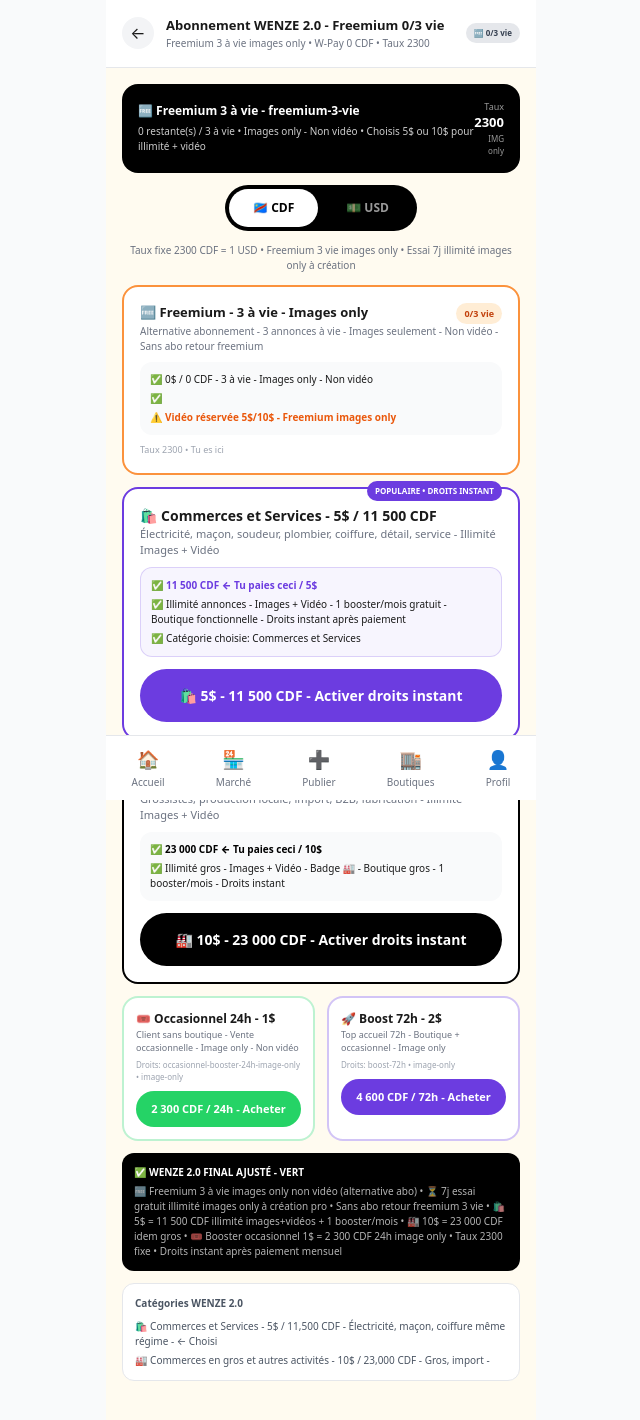
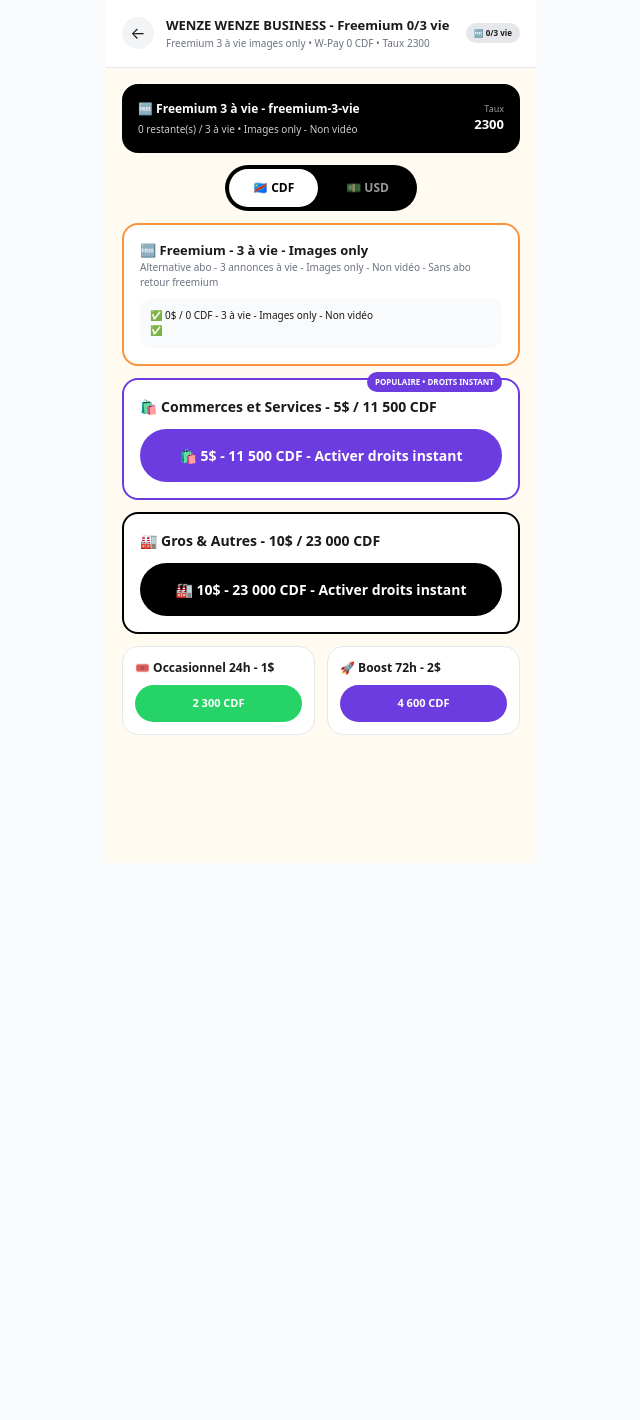
Before and after one commit to kongolokelvin47-cmd/Wenze-pwa, a Next.js app: page /abonnement in a window 1280 px wide. Shown: the top 1420 px of the page, without its empty margins (319-959 px from the left). After the commit the page ends 863 px from the top, so only its background shows below. Built offline with nearby package versions, Linux system fonts and the light colour scheme.

Commit message:
Refactor AbonnementPage for improved state management
Updated AbonnementPage to include 'joursRestants' in limit state and modified payment confirmation logic. Enhanced user feedback messages and adjusted component structure for clarity.

```diff
--- a/app/abonnement/page.tsx
+++ b/app/abonnement/page.tsx
@@ -1,13 +1,13 @@
 "use client";
-import { useState, useEffect } from "react";
+import { useState, useEffect, Suspense } from "react";
 import Link from "next/link";
 import { useSearchParams } from "next/navigation";
-import { FORMULES, PUBS, TAUX_CDF, handlePaiement, verifierAbonnement, checkFreemiumWenze, getSoldeWPay, toCDFString } from "@/lib/paiement";
+import { FORMULES, PUBS, TAUX_CDF, handlePaiement, verifierAbonnement, getSoldeWPay } from "@/lib/paiement";
 import { CATEGORIES_WENZE, getCategorieById, normalizeCategorie, getPrixByCategorie } from "@/lib/categories";
 
 export const dynamic = 'force-dynamic';
 
-export default function AbonnementPage() {
+function AbonnementContent() {
   const searchParams = useSearchParams();
   const catFromUrl = normalizeCategorie(searchParams.get("cat") || searchParams.get("categorie") || "");
   const [ab, setAb] = useState<any>(null);
@@ -26,7 +26,7 @@ export default function AbonnementPage() {
       setUser(u);
       const v = verifierAbonnement();
       setAb(v);
-      setLimit({ count: v.count, annoncesRestantes: v.annoncesRestantes, message: v.message, isEssai7j: v.isEssai7j, isFreemium: v.isFreemium, isPaye: v.isPaye, media: v.media, droits: v.droits });
+      setLimit({ count: v.count, annoncesRestantes: v.annoncesRestantes, message: v.message, isEssai7j: v.isEssai7j, isFreemium: v.isFreemium, isPaye: v.isPaye, media: v.media, droits: v.droits, joursRestants: v.joursRestants });
       setSolde(getSoldeWPay());
       const saved = localStorage.getItem("wenze_devise_choisie") as any;
       if(saved) setDevise(saved);
@@ -37,49 +37,36 @@ export default function AbonnementPage() {
     const f: any = (FORMULES as any)[type] || (PUBS as any)[type];
     if (!f) return;
     setShowConfirm({
-      type,
-      titre: f.nom,
-      prixUSD: f.prixUSD,
-      prixCDF: f.prixCDF,
+      type, titre: f.nom, prixUSD: f.prixUSD, prixCDF: f.prixCDF,
       prix: `${f.prixUSD}$ / ${f.prixCDF.toLocaleString("fr-FR")} CDF`,
-      duree: f.duree,
-      limite: f.limite,
-      badge: f.badge,
-      categorie: f.categorie,
-      droits: f.droits,
-      media: f.media,
+      duree: f.duree, limite: f.limite, badge: f.badge, categorie: f.categorie, droits: f.droits, media: f.media,
     });
   }
 
   function confirmerPaiement() {
     if (!showConfirm) return;
-    const symbole = devise === "USD" ? "$" : "CDF";
-    const res: any = handlePaiement(showConfirm.type, symbole as any);
+    const res: any = handlePaiement(showConfirm.type, devise === "USD" ? "$" : "CDF");
     if (res && res.success) {
       localStorage.setItem("wenze_devise_choisie", devise);
       setSuccess({...res.confirmation, devisePayee: devise, droits: res.droits, media: res.media});
       setShowConfirm(null);
-      setAb(verifierAbonnement());
       const v = verifierAbonnement();
-      setLimit({ count: v.count, annoncesRestantes: v.annoncesRestantes, message: v.message, isEssai7j: v.isEssai7j, isFreemium: v.isFreemium, isPaye: v.isPaye, media: v.media, droits: v.droits });
+      setAb(v);
+      setLimit({ count: v.count, annoncesRestantes: v.annoncesRestantes, message: v.message, isEssai7j: v.isEssai7j, isFreemium: v.isFreemium, isPaye: v.isPaye, media: v.media, droits: v.droits, joursRestants: v.joursRestants });
       setSolde(getSoldeWPay());
-      setToast(`✅ ${res.confirmation.formule} activé en ${devise} - ${res.droits} - Droits instant!`);
+      setToast(`✅ ${res.confirmation.formule} activé en ${devise} - Droits instant!`);
       setTimeout(() => setToast(""), 3500);
     } else {
-      setToast("❌ " + (res.error || "Erreur paiement"));
-      setTimeout(() => setToast(""), 2500);
+      setToast("❌ " + (res.error || "Erreur")); setTimeout(() => setToast(""), 2500);
     }
   }
 
   const wa = (()=>{ try{ const u=JSON.parse(localStorage.getItem("wenze_user")||"{}"); return (u.ownerWhatsapp||u.whatsapp||"").toString().replace(/[^0-9]/g,""); } catch{ return ""; } })();
-
   const currentCat = getCategorieById(catFromUrl || user?.categorieId || "commerces-services");
-  const prixCurrent = getPrixByCategorie(currentCat?.id || "commerces-services");
 
   return (
     <div className="max-w-[430px] mx-auto bg-[#FFFBF0] min-h-screen pb-28 relative">
       {toast && <div className="fixed top-4 left-1/2 -translate-x-1/2 z-[100] bg-black text-white px-4 py-3 rounded-full text-[11px] font-bold shadow-xl max-w-[90%] text-center">{toast}</div>}
-
       {showConfirm && (
         <div className="fixed inset-0 z-50 bg-black/60 flex items-center justify-center p-4">
           <div className="bg-white rounded-2xl p-5 w-full max-w-[360px]">
@@ -90,11 +77,9 @@ export default function AbonnementPage() {
               <button onClick={()=> setDevise("USD")} className={`px-4 py-2 rounded-full text-[11px] font-black ${devise==="USD"?"bg-white text-black":"text-white/60"}`}>💵 USD</button>
             </div>
             <div className="mt-3 bg-gray-50 rounded-xl p-3 text-[11px] space-y-1">
-              <p><b>Prix:</b> <span className={devise==="CDF"?"text-[#6C3CE0] font-black":""}>{showConfirm.prixCDF.toLocaleString("fr-FR")} CDF</span> / <span className={devise==="USD"?"text-[#6C3CE0] font-black":""}>{showConfirm.prixUSD}$</span></p>
+              <p><b>Prix:</b> {showConfirm.prixCDF.toLocaleString("fr-FR")} CDF / {showConfirm.prixUSD}$</p>
               <p><b>Droits:</b> {showConfirm.droits}</p>
-              <p><b>Média:</b> {showConfirm.media==="image-only" ? "🖼️ Images only - Non vidéo (freemium)" : "🖼️🎥 Images + Vidéo (payant)"}</p>
-              <p><b>Durée:</b> {showConfirm.duree} • Taux fixe {TAUX_CDF}</p>
-              <p><b>Solde:</b> {solde.toLocaleString("fr-FR")} CDF</p>
+              <p><b>Durée:</b> {showConfirm.duree} • Taux {TAUX_CDF}</p>
             </div>
             <div className="grid grid-cols-2 gap-2 mt-4">
               <button onClick={()=> setShowConfirm(null)} className="bg-gray-100 py-3 rounded-full font-bold text-[12px]">Annuler</button>
@@ -103,143 +88,52 @@ export default function AbonnementPage() {
           </div>
         </div>
       )}
-
       {success && (
         <div className="fixed inset-0 z-[60] bg-black/60 flex items-center justify-center p-4">
           <div className="bg-white rounded-2xl p-6 w-full max-w-[360px] text-center">
-            <p className="text-4xl">🎉</p>
-            <p className="font-black text-[16px] mt-2">{success.titre}</p>
-            <p className="text-[10px] text-gray-500 mt-1">{success.droits} • {success.media}</p>
+            <p className="text-4xl">🎉</p><p className="font-black text-[16px] mt-2">{success.titre}</p>
+            <p className="text-[10px] text-gray-500">{success.droits} • {success.media}</p>
             <div className="mt-3 bg-[#6C3CE0]/10 border rounded-xl p-3 text-[11px] text-left space-y-1">
-              <p><b>Formule:</b> {success.formule}</p>
-              <p><b>Prix:</b> {success.prix} ({success.devisePayee})</p>
-              <p><b>Expire:</b> {success.expire}</p>
-              <p><b>Trans:</b> {success.transaction}</p>
-              <p className="text-[#6C3CE0] font-bold"><b>Droits:</b> {success.droits} - Instant accordés</p>
-              <p className="text-[#6C3CE0] font-bold"><b>Boutique:</b> {success.boutique}</p>
+              <p><b>Formule:</b> {success.formule}</p><p><b>Prix:</b> {success.prix} ({success.devisePayee})</p><p><b>Expire:</b> {success.expire}</p><p><b>Droits:</b> {success.droits} - Instant</p>
             </div>
             <div className="grid grid-cols-2 gap-2 mt-4">
-              <Link href="/" className="bg-black text-white py-3 rounded-full font-bold text-[12px] text-center">Fil d'actu - Paye first</Link>
+              <Link href="/" className="bg-black text-white py-3 rounded-full font-bold text-[12px] text-center">WENZE WENZE BUSINESS</Link>
               <Link href={wa ? `/boutique/${wa}` : "/boutiques"} className="bg-[#6C3CE0] text-white py-3 rounded-full font-bold text-[12px] text-center">Ma Boutique</Link>
             </div>
             <button onClick={()=> setSuccess(null)} className="mt-3 w-full bg-gray-100 py-2 rounded-full text-[11px] font-bold">Fermer</button>
           </div>
         </div>
       )}
-
       <header className="sticky top-0 bg-white z-20 p-4 border-b flex items-center gap-3">
         <Link href="/" className="w-8 h-8 bg-gray-100 rounded-full flex items-center justify-center">←</Link>
         <div className="flex-1">
-          <h1 className="font-black text-[13px]">Abonnement WENZE 2.0 - {ab?.isEssai7j ? `Essai ${ab?.joursRestants}j` : ab?.isPaye ? `Actif ${ab?.joursRestants}j` : `Freemium ${ab?.count||0}/3 vie`}</h1>
+          <h1 className="font-black text-[13px]">WENZE WENZE BUSINESS - {ab?.isEssai7j ? `Essai ${ab?.joursRestants}j` : ab?.isPaye ? `Actif ${ab?.joursRestants}j` : `Freemium ${ab?.count||0}/3 vie`}</h1>
           <p className="text-[10px] text-gray-500">{limit?.message || "Freemium 3 à vie images only"} • W-Pay {solde.toLocaleString("fr-FR")} CDF • Taux {TAUX_CDF}</p>
         </div>
-        <span className={`text-[8px] px-2 py-1 rounded-full font-black ${ab?.isPaye?"bg-green-500 text-white": ab?.isEssai7j?"bg-orange-400 text-white":"bg-gray-200 text-gray-700"}`}>{ab?.isPaye ? `${ab?.type==="gros_autres"?"🏭 10$":"🛍️ 5$"} ${ab?.joursRestants}j` : ab?.isEssai7j ? `⏳ ${ab?.joursRestants}j essai` : `🆓 ${ab?.count||0}/3 vie`}</span>
+        <span className={`text-[8px] px-2 py-1 rounded-full font-black ${ab?.isPaye?"bg-green-500 text-white": ab?.isEssai7j?"bg-orange-400 text-white":"bg-gray-200"}`}>{ab?.isPaye ? `${ab?.type==="gros_autres"?"🏭 10$":"🛍️ 5$"} ${ab?.joursRestants}j` : ab?.isEssai7j ? `⏳ ${ab?.joursRestants}j essai` : `🆓 ${ab?.count||0}/3 vie`}</span>
       </header>
-
       <div className="p-4 space-y-3">
-        {/* STATUT */}
         <div className={`rounded-2xl p-4 flex justify-between items-center ${ab?.isPaye?"bg-green-500 text-white": ab?.isEssai7j?"bg-orange-400 text-white":"bg-black text-white"}`}>
-          <div>
-            <p className="font-black text-[12px]">{ab?.isPaye ? `✅ ${ab?.label} actif - ${ab?.droits}` : ab?.isEssai7j ? `⏳ Essai gratuit ${ab?.joursRestants}j - ${ab?.droits}` : `🆓 ${ab?.label} - ${ab?.droits}`}</p>
-            <p className="text-[10px] opacity-80 mt-1">{ab?.isPaye ? `Expire dans ${ab?.expireDans}j • ${ab?.prixUSD}$ payé • ${ab?.media}` : ab?.isEssai7j ? `Il te reste ${ab?.expireDans}j essai illimité images only • Puis freemium 3 à vie` : `${limit?.annoncesRestantes||0} restante(s) / 3 à vie • Images only - Non vidéo • Choisis 5$ ou 10$ pour illimité + vidéo`}</p>
-          </div>
-          <div className="text-right"><p className="text-[9px] opacity-60">Taux</p><p className="font-black text-[13px]">{TAUX_CDF}</p><p className="text-[8px] opacity-60">{ab?.media==="image-only"?"IMG only":"IMG+VID"}</p></div>
+          <div><p className="font-black text-[12px]">{ab?.isPaye ? `✅ ${ab?.label} actif - ${ab?.droits}` : ab?.isEssai7j ? `⏳ Essai gratuit ${ab?.joursRestants}j - ${ab?.droits}` : `🆓 ${ab?.label} - ${ab?.droits}`}</p><p className="text-[10px] opacity-80 mt-1">{ab?.isPaye ? `Expire dans ${ab?.joursRestants}j • ${ab?.prixUSD}$ payé` : ab?.isEssai7j ? `Il te reste ${ab?.joursRestants}j essai illimité images only` : `${limit?.annoncesRestantes||0} restante(s) / 3 à vie • Images only - Non vidéo`}</p></div>
+          <div className="text-right"><p className="text-[9px] opacity-60">Taux</p><p className="font-black text-[13px]">{TAUX_CDF}</p></div>
         </div>
-
-        <div className="bg-black rounded-full p-1 flex gap-1 w-fit mx-auto">
-          <button onClick={()=> setDevise("CDF")} className={`px-6 py-2.5 rounded-full text-[12px] font-black ${devise==="CDF"?"bg-white text-black shadow":"text-white/60"}`}>🇨🇩 CDF</button>
-          <button onClick={()=> setDevise("USD")} className={`px-6 py-2.5 rounded-full text-[12px] font-black ${devise==="USD"?"bg-white text-black shadow":"text-white/60"}`}>💵 USD</button>
-        </div>
-        <p className="text-[10px] text-center text-gray-500">Taux fixe {TAUX_CDF} CDF = 1 USD • Freemium 3 vie images only • Essai 7j illimité images only à création</p>
-
+        <div className="bg-black rounded-full p-1 flex gap-1 w-fit mx-auto"><button onClick={()=> setDevise("CDF")} className={`px-6 py-2.5 rounded-full text-[12px] font-black ${devise==="CDF"?"bg-white text-black":"text-white/60"}`}>🇨🇩 CDF</button><button onClick={()=> setDevise("USD")} className={`px-6 py-2.5 rounded-full text-[12px] font-black ${devise==="USD"?"bg-white text-black":"text-white/60"}`}>💵 USD</button></div>
         <div className="grid gap-3">
-          {/* FREEMIUM - 3 À VIE */}
-          <div className={`bg-white border-2 rounded-2xl p-4 ${ab?.isFreemium?"border-orange-400":""}`}>
-            <div className="flex justify-between"><p className="font-black text-[13px]">🆓 Freemium - 3 à vie - Images only</p><span className="text-[9px] bg-orange-100 text-orange-700 px-2 py-1 rounded-full font-bold">{ab?.isFreemium ? `${ab?.count||0}/3 vie` : "Alternative abo"}</span></div>
-            <p className="text-[10px] text-gray-500">Alternative abonnement - 3 annonces à vie - Images seulement - Non vidéo - Sans abo retour freemium</p>
-            <div className="mt-2 bg-gray-50 rounded-xl p-2.5 text-[10px] space-y-1">
-              <p>✅ 0$ / 0 CDF - 3 à vie - Images only - Non vidéo</p>
-              <p>✅ {ab?.isFreemium ? ab?.message : "Après abo expiré, tu reviens ici 3 à vie"}</p>
-              <p className="text-orange-600 font-bold">⚠️ Vidéo réservée 5$/10$ - Freemium images only</p>
-            </div>
-            <div className="mt-2 text-[9px] text-gray-400">Taux {TAUX_CDF} • {ab?.isFreemium ? "Tu es ici" : "Retour auto sans abo"}</div>
-          </div>
-
-          {/* ESSAI 7J */}
-          {ab?.isEssai7j && (
-            <div className="bg-orange-400 text-white border-2 border-orange-500 rounded-2xl p-4">
-              <p className="font-black text-[13px]">⏳ Essai Gratuit 7j - Illimité Images Only</p>
-              <p className="text-[10px] opacity-90">Création compte pro {currentCat?.icon} {currentCat?.titreCourt} - Tu profites 7j gratuits illimité pour tester boutique</p>
-              <div className="mt-2 bg-white/20 rounded-xl p-2.5 text-[10px] space-y-1">
-                <p>✅ {ab?.joursRestants}j restants - Illimité annonces - Images only - Non vidéo</p>
-                <p>✅ Après 7j → Freemium 3 à vie ou Paye 5$/10$ pour illimité + vidéo</p>
-              </div>
-              <p className="text-[9px] mt-2 opacity-80">Profite de publier max pendant essai!</p>
-            </div>
-          )}
-
-          {/* 2 CARTES 5$ / 10$ - DROITS INSTANT */}
-          <div className="bg-white border-2 border-[#6C3CE0] rounded-2xl p-4 relative">
-            <span className="absolute -top-2 right-4 bg-[#6C3CE0] text-white text-[8px] px-2 py-1 rounded-full font-black">POPULAIRE • DROITS INSTANT</span>
-            <p className="font-black text-[14px]">🛍️ Commerces et Services - 5$ / 11 500 CDF</p>
-            <p className="text-[11px] text-gray-500">Électricité, maçon, soudeur, plombier, coiffure, détail, service - Illimité Images + Vidéo</p>
-            <div className="mt-2 bg-[#6C3CE0]/5 border border-[#6C3CE0]/20 rounded-xl p-2.5 text-[10px] space-y-1">
-              <p className={devise==="CDF"?"font-black text-[#6C3CE0]":""}>✅ 11 500 CDF {devise==="CDF"?"← Tu paies ceci":""} / 5$</p>
-              <p>✅ Illimité annonces - Images + Vidéo - 1 booster/mois gratuit - Boutique fonctionnelle - Droits instant après paiement</p>
-              <p>✅ {catFromUrl ? `Catégorie choisie: ${currentCat?.titre}` : `Taux fixe ${TAUX_CDF}`}</p>
-            </div>
-            <button onClick={()=> acheter("commerces_services")} className="mt-3 w-full bg-[#6C3CE0] text-white py-4 rounded-full font-black text-[14px]">🛍️ 5$ - {devise==="USD" ? `5$` : `11 500 CDF`} - Activer droits instant</button>
-          </div>
-
-          <div className="bg-white border-2 border-black rounded-2xl p-4 relative">
-            <span className="absolute -top-2 right-4 bg-black text-white text-[8px] px-2 py-1 rounded-full font-black">GROS VOLUME • DROITS INSTANT</span>
-            <p className="font-black text-[14px]">🏭 Gros & Autres - 10$ / 23 000 CDF</p>
-            <p className="text-[11px] text-gray-500">Grossistes, production locale, import, B2B, fabrication - Illimité Images + Vidéo</p>
-            <div className="mt-2 bg-gray-50 rounded-xl p-2.5 text-[10px] space-y-1">
-              <p className={devise==="CDF"?"font-black text-black":""}>✅ 23 000 CDF {devise==="CDF"?"← Tu paies ceci":""} / 10$</p>
-              <p>✅ Illimité gros - Images + Vidéo - Badge 🏭 - Boutique gros - 1 booster/mois - Droits instant</p>
-            </div>
-            <button onClick={()=> acheter("gros_autres")} className="mt-3 w-full bg-black text-white py-4 rounded-full font-black text-[14px]">🏭 10$ - {devise==="USD" ? `10$` : `23 000 CDF`} - Activer droits instant</button>
-          </div>
-
-          {/* BOOSTERS OCCASIONNELS - 1$ / 2$ */}
-          <div className="grid grid-cols-2 gap-3">
-            <div className="bg-white border-2 border-[#25D366]/30 rounded-2xl p-3">
-              <p className="font-bold text-[12px]">🎟️ Occasionnel 24h - 1$</p><p className="text-[9px] text-gray-500">Client sans boutique - Vente occasionnelle - Image only - Non vidéo</p>
-              <p className="text-[8px] text-gray-400 mt-1">Droits: {FORMULES.occasionnel.droits} • {FORMULES.occasionnel.media}</p>
-              <button onClick={()=> acheter("occasionnel")} className="mt-2 w-full bg-[#25D366] text-white py-2.5 rounded-full font-bold text-[11px]">{devise==="USD"?`1$ / 24h`:`2 300 CDF / 24h`} - Acheter</button>
-            </div>
-            <div className="bg-white border-2 border-[#6C3CE0]/30 rounded-2xl p-3">
-              <p className="font-bold text-[12px]">🚀 Boost 72h - 2$</p><p className="text-[9px] text-gray-500">Top accueil 72h - Boutique + occasionnel - Image only</p>
-              <p className="text-[8px] text-gray-400 mt-1">Droits: {FORMULES.boost.droits} • {FORMULES.boost.media}</p>
-              <button onClick={()=> acheter("boost")} className="mt-2 w-full bg-[#6C3CE0] text-white py-2.5 rounded-full font-bold text-[11px]">{devise==="USD"?`2$ / 72h`:`4 600 CDF / 72h`} - Acheter</button>
-            </div>
-          </div>
-
-          <div className="bg-black text-white rounded-xl p-3 text-[10px]">
-            <p className="font-bold">✅ WENZE 2.0 FINAL AJUSTÉ - VERT</p>
-            <p className="opacity-70 mt-1">🆓 Freemium 3 à vie images only non vidéo (alternative abo) • ⏳ 7j essai gratuit illimité images only à création pro • Sans abo retour freemium 3 vie • 🛍️ 5$ = 11 500 CDF illimité images+vidéos + 1 booster/mois • 🏭 10$ = 23 000 CDF idem gros • 🎟️ Booster occasionnel 1$ = 2 300 CDF 24h image only • Taux {TAUX_CDF} fixe • Droits instant après paiement mensuel</p>
-          </div>
-
-          <div className="bg-white border rounded-xl p-3 text-[10px] text-gray-600">
-            <p className="font-black">Catégories WENZE 2.0</p>
-            <div className="mt-2 grid gap-1">
-              {CATEGORIES_WENZE.map(c=> {
-                const pi = getPrixByCategorie(c.id);
-                return <p key={c.id}>{c.icon} {c.titre} - {pi.prixUSD}$ / {pi.prixCDF.toLocaleString()} CDF - {c.id==="commerces-services"?"Électricité, maçon, coiffure même régime":"Gros, import"} - {c.id===catFromUrl?"← Choisi":""}</p>
-              })}
-            </div>
-          </div>
+          <div className={`bg-white border-2 rounded-2xl p-4 ${ab?.isFreemium?"border-orange-400":""}`}><p className="font-black text-[13px]">🆓 Freemium - 3 à vie - Images only</p><p className="text-[10px] text-gray-500">Alternative abo - 3 annonces à vie - Images only - Non vidéo - Sans abo retour freemium</p><div className="mt-2 bg-gray-50 rounded-xl p-2.5 text-[10px]"><p>✅ 0$ / 0 CDF - 3 à vie - Images only - Non vidéo</p><p>✅ {ab?.isFreemium ? ab?.message : "Après abo expiré, tu reviens ici 3 à vie"}</p></div></div>
+          {ab?.isEssai7j && <div className="bg-orange-400 text-white border-2 border-orange-500 rounded-2xl p-4"><p className="font-black text-[13px]">⏳ Essai Gratuit 7j - Illimité Images Only</p><p className="text-[10px]">Création compte pro {currentCat?.icon} {currentCat?.titreCourt} - {ab?.joursRestants}j restants</p></div>}
+          <div className="bg-white border-2 border-[#6C3CE0] rounded-2xl p-4 relative"><span className="absolute -top-2 right-4 bg-[#6C3CE0] text-white text-[8px] px-2 py-1 rounded-full font-black">POPULAIRE • DROITS INSTANT</span><p className="font-black text-[14px]">🛍️ Commerces et Services - 5$ / 11 500 CDF</p><button onClick={()=> acheter("commerces_services")} className="mt-3 w-full bg-[#6C3CE0] text-white py-4 rounded-full font-black text-[14px]">🛍️ 5$ - {devise==="USD"?`5$`:`11 500 CDF`} - Activer droits instant</button></div>
+          <div className="bg-white border-2 border-black rounded-2xl p-4"><p className="font-black text-[14px]">🏭 Gros & Autres - 10$ / 23 000 CDF</p><button onClick={()=> acheter("gros_autres")} className="mt-3 w-full bg-black text-white py-4 rounded-full font-black text-[14px]">🏭 10$ - {devise==="USD"?`10$`:`23 000 CDF`} - Activer droits instant</button></div>
+          <div className="grid grid-cols-2 gap-3"><div className="bg-white border rounded-2xl p-3"><p className="font-bold text-[12px]">🎟️ Occasionnel 24h - 1$</p><button onClick={()=> acheter("occasionnel")} className="mt-2 w-full bg-[#25D366] text-white py-2.5 rounded-full font-bold text-[11px]">{devise==="USD"?`1$`:`2 300 CDF`}</button></div><div className="bg-white border rounded-2xl p-3"><p className="font-bold text-[12px]">🚀 Boost 72h - 2$</p><button onClick={()=> acheter("boost")} className="mt-2 w-full bg-[#6C3CE0] text-white py-2.5 rounded-full font-bold text-[11px]">{devise==="USD"?`2$`:`4 600 CDF`}</button></div></div>
         </div>
       </div>
-
-      <nav className="fixed bottom-0 max-w-[430px] w-full bg-white border-t flex justify-around py-2.5 text-[10px] z-30">
-        <Link href="/" className="flex flex-col items-center gap-0.5 text-gray-500"><span className="text-[18px]">🏠</span>Accueil</Link>
-        <Link href="/market" className="flex flex-col items-center gap-0.5 text-gray-500"><span className="text-[18px]">🏪</span>Marché</Link>
-        <Link href="/publier" className="flex flex-col items-center gap-0.5 text-gray-500"><span className="text-[18px]">➕</span>Publier</Link>
-        <Link href="/boutiques" className="flex flex-col items-center gap-0.5 text-gray-500"><span className="text-[18px]">🏬</span>Boutiques</Link>
-        <Link href="/profil" className="flex flex-col items-center gap-0.5 text-gray-500"><span className="text-[18px]">👤</span>Profil</Link>
-      </nav>
     </div>
   );
-                                                                         }
+}
+
+export default function AbonnementPageWrapper(){
+  return (
+    <Suspense fallback={<div className="max-w-[430px] mx-auto min-h-screen bg-[#FFFBF0] p-6"><div className="h-24 bg-white border rounded-2xl animate-pulse"/><p className="text-[10px] text-gray-400 mt-2">WENZE WENZE BUSINESS Chargement...</p></div>}>
+      <AbonnementContent/>
+    </Suspense>
+  )
+                }
```
